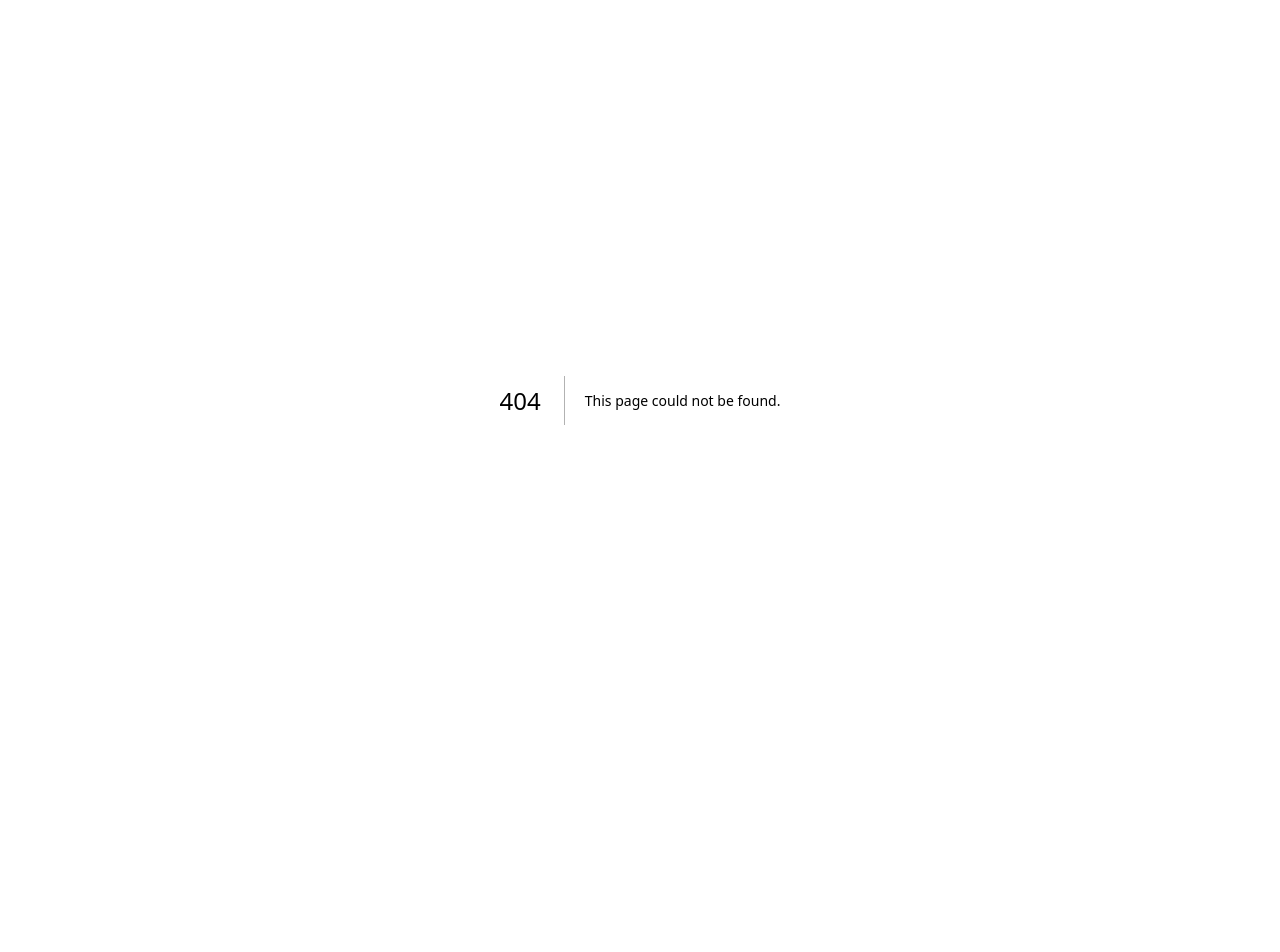
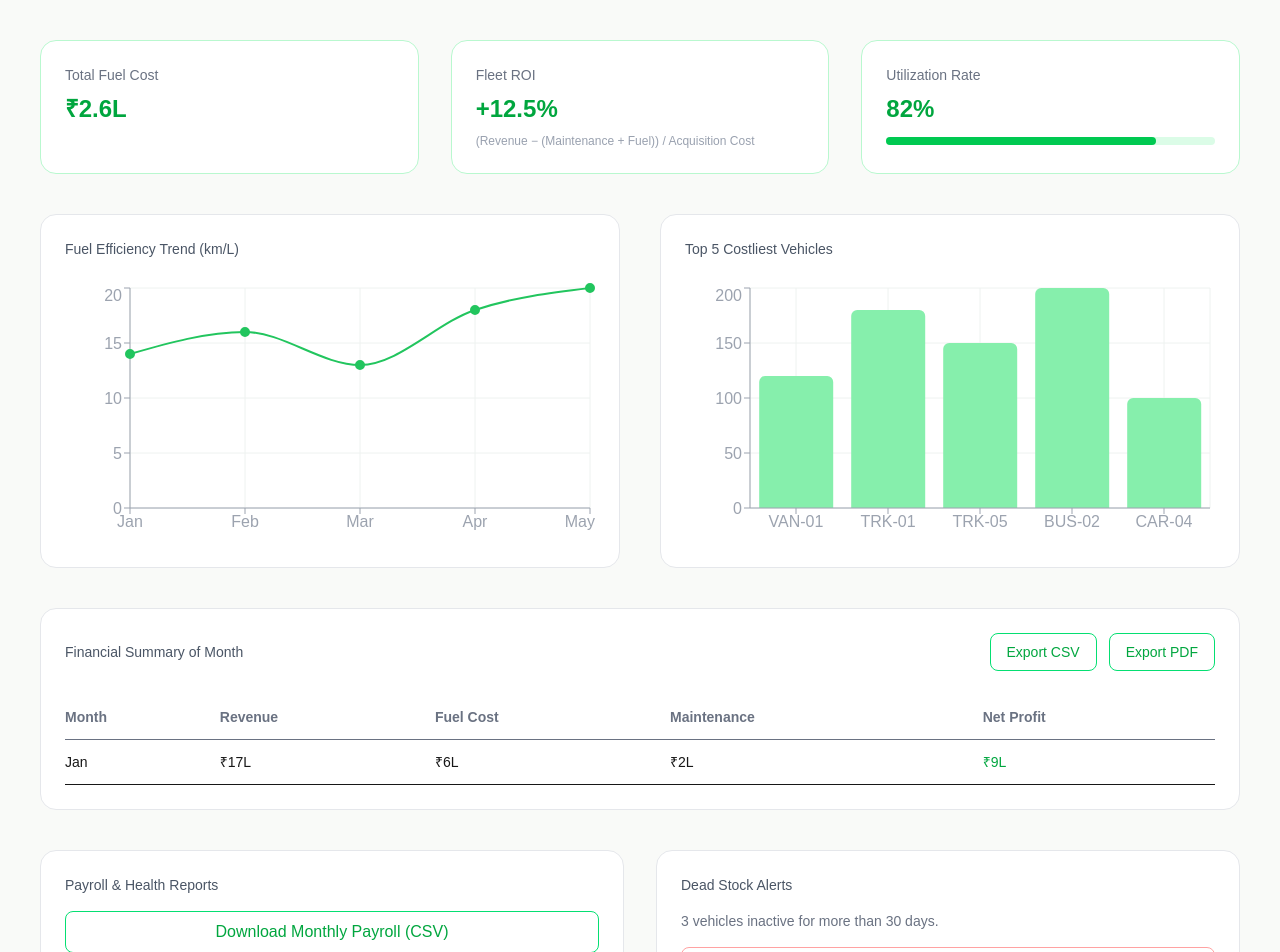
Before and after one commit to KrishBawangade/fleet_flow, a Next.js app in the folder frontend/: page /analytics in a window 1280 px wide. Before the commit this address had no page. Shown: the top 952 px of the page. Before the commit the page ends 800 px from the top, so only its background shows below. Built offline with nearby package versions, Linux system fonts and the light colour scheme.

Commit message:
Operational Analytics & Financial Reports page

```diff
--- /dev/null
+++ b/frontend/app/(dashboard)/analytics/page.tsx
@@ -0,0 +1,191 @@
+"use client";
+
+import {
+  LineChart,
+  Line,
+  BarChart,
+  Bar,
+  XAxis,
+  YAxis,
+  Tooltip,
+  ResponsiveContainer,
+  CartesianGrid,
+} from "recharts";
+
+const fuelData = [
+  { month: "Jan", efficiency: 14 },
+  { month: "Feb", efficiency: 16 },
+  { month: "Mar", efficiency: 13 },
+  { month: "Apr", efficiency: 18 },
+  { month: "May", efficiency: 20 },
+];
+
+const costData = [
+  { vehicle: "VAN-01", cost: 120 },
+  { vehicle: "TRK-01", cost: 180 },
+  { vehicle: "TRK-05", cost: 150 },
+  { vehicle: "BUS-02", cost: 200 },
+  { vehicle: "CAR-04", cost: 100 },
+];
+
+export default function AnalyticsPage() {
+  return (
+    <div className="min-h-screen bg-[#f9faf8] p-10 space-y-10">
+
+      {/* KPI CARDS */}
+      <div className="grid md:grid-cols-3 gap-8">
+
+        <div className="bg-white border border-green-200 rounded-2xl p-6">
+          <p className="text-sm text-gray-500">Total Fuel Cost</p>
+          <h2 className="text-2xl font-semibold text-green-600 mt-2">
+            ₹2.6L
+          </h2>
+        </div>
+
+        <div className="bg-white border border-green-200 rounded-2xl p-6">
+          <p className="text-sm text-gray-500">Fleet ROI</p>
+          <h2 className="text-2xl font-semibold text-green-600 mt-2">
+            +12.5%
+          </h2>
+          <p className="text-xs text-gray-400 mt-2">
+            (Revenue − (Maintenance + Fuel)) / Acquisition Cost
+          </p>
+        </div>
+
+        <div className="bg-white border border-green-200 rounded-2xl p-6">
+          <p className="text-sm text-gray-500">Utilization Rate</p>
+          <h2 className="text-2xl font-semibold text-green-600 mt-2">
+            82%
+          </h2>
+          <div className="w-full bg-green-100 h-2 rounded-full mt-3">
+            <div className="bg-green-500 h-2 rounded-full w-[82%]" />
+          </div>
+        </div>
+
+      </div>
+
+      {/* CHARTS */}
+      <div className="grid md:grid-cols-2 gap-10">
+
+        {/* Fuel Efficiency */}
+        <div className="bg-white border border-gray-200 rounded-2xl p-6">
+          <p className="text-sm font-medium text-gray-600 mb-6">
+            Fuel Efficiency Trend (km/L)
+          </p>
+
+          <ResponsiveContainer width="100%" height={260}>
+            <LineChart data={fuelData}>
+              <CartesianGrid stroke="#eef2f0" />
+              <XAxis dataKey="month" stroke="#9ca3af" />
+              <YAxis stroke="#9ca3af" />
+              <Tooltip />
+              <Line
+                type="monotone"
+                dataKey="efficiency"
+                stroke="#22c55e"
+                strokeWidth={2}
+                dot={{ r: 4, fill: "#22c55e" }}
+              />
+            </LineChart>
+          </ResponsiveContainer>
+        </div>
+
+        {/* Costliest Vehicles */}
+        <div className="bg-white border border-gray-200 rounded-2xl p-6">
+          <p className="text-sm font-medium text-gray-600 mb-6">
+            Top 5 Costliest Vehicles
+          </p>
+
+          <ResponsiveContainer width="100%" height={260}>
+            <BarChart data={costData}>
+              <CartesianGrid stroke="#eef2f0" />
+              <XAxis dataKey="vehicle" stroke="#9ca3af" />
+              <YAxis stroke="#9ca3af" />
+              <Tooltip />
+              <Bar
+                dataKey="cost"
+                fill="#86efac"
+                radius={[6, 6, 0, 0]}
+              />
+            </BarChart>
+          </ResponsiveContainer>
+        </div>
+
+      </div>
+
+      {/* FINANCIAL SUMMARY */}
+      <div className="bg-white border border-gray-200 rounded-2xl p-6">
+
+        <div className="flex justify-between items-center mb-6">
+          <p className="text-sm font-medium text-gray-600">
+            Financial Summary of Month
+          </p>
+
+          <div className="flex gap-3">
+            <button className="px-4 py-2 text-sm border border-green-400 text-green-600 rounded-lg hover:bg-green-50 transition">
+              Export CSV
+            </button>
+            <button className="px-4 py-2 text-sm border border-green-400 text-green-600 rounded-lg hover:bg-green-50 transition">
+              Export PDF
+            </button>
+          </div>
+        </div>
+
+        <table className="w-full text-sm">
+          <thead>
+            <tr className="border-b text-gray-500">
+              <th className="py-3 text-left">Month</th>
+              <th className="text-left">Revenue</th>
+              <th className="text-left">Fuel Cost</th>
+              <th className="text-left">Maintenance</th>
+              <th className="text-left">Net Profit</th>
+            </tr>
+          </thead>
+          <tbody>
+            <tr className="border-b hover:bg-green-50 transition">
+              <td className="py-3">Jan</td>
+              <td>₹17L</td>
+              <td>₹6L</td>
+              <td>₹2L</td>
+              <td className="text-green-600 font-medium">₹9L</td>
+            </tr>
+          </tbody>
+        </table>
+      </div>
+
+      {/* REPORTS SECTION */}
+      <div className="grid md:grid-cols-2 gap-8">
+
+        <div className="bg-white border border-gray-200 rounded-2xl p-6 space-y-4">
+          <p className="text-sm font-medium text-gray-600">
+            Payroll & Health Reports
+          </p>
+
+          <button className="w-full border border-green-400 text-green-600 py-2 rounded-lg hover:bg-green-50 transition">
+            Download Monthly Payroll (CSV)
+          </button>
+
+          <button className="w-full border border-green-400 text-green-600 py-2 rounded-lg hover:bg-green-50 transition">
+            Download Health Audit (PDF)
+          </button>
+        </div>
+
+        <div className="bg-white border border-gray-200 rounded-2xl p-6 space-y-4">
+          <p className="text-sm font-medium text-gray-600">
+            Dead Stock Alerts
+          </p>
+
+          <p className="text-sm text-gray-500">
+            3 vehicles inactive for more than 30 days.
+          </p>
+
+          <button className="w-full border border-red-300 text-red-500 py-2 rounded-lg hover:bg-red-50 transition">
+            View Idle Vehicles
+          </button>
+        </div>
+
+      </div>
+
+    </div>
+  );
+}
--- a/frontend/package.json
+++ b/frontend/package.json
@@ -11,7 +11,8 @@
   "dependencies": {
     "next": "16.1.6",
     "react": "19.2.3",
-    "react-dom": "19.2.3"
+    "react-dom": "19.2.3",
+    "recharts": "^3.7.0"
   },
   "devDependencies": {
     "@tailwindcss/postcss": "^4",
```
Also changed, not shown: 1 other file (tests, documents, lock files or other folders).
